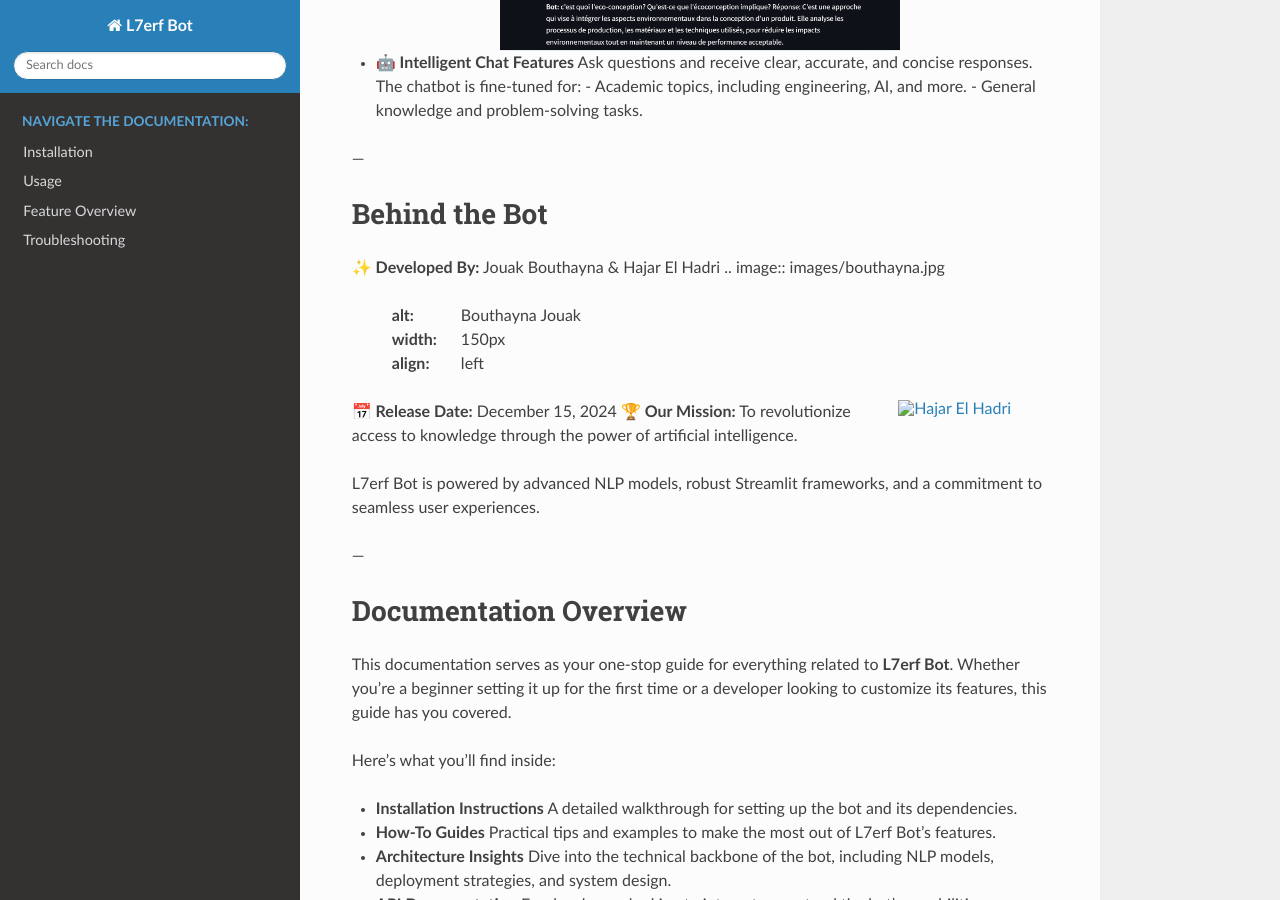
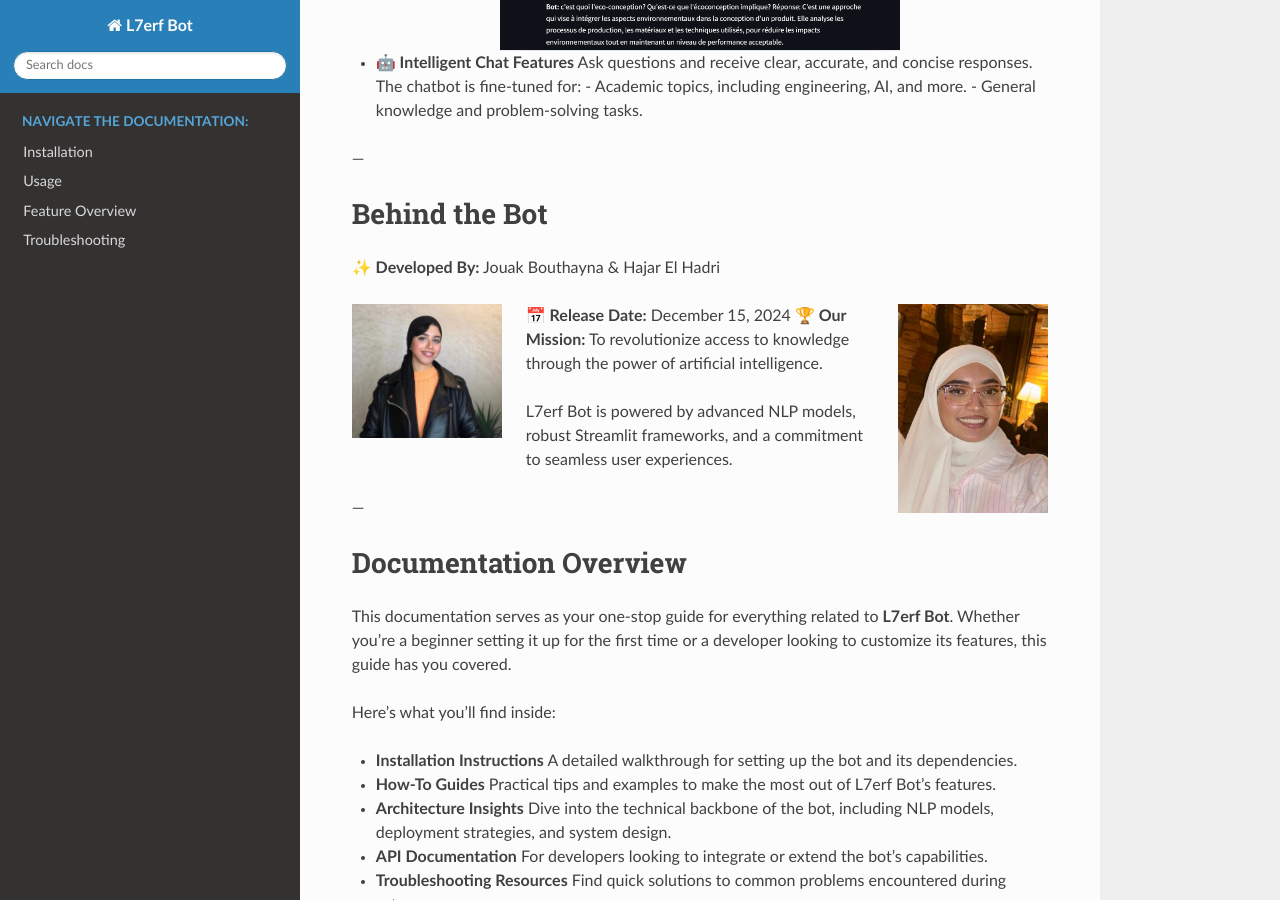
Before and after one commit to BettyJk/L7erf, a Sphinx documentation site: the page built from docs/index.rst, in a window 1280 px wide and 900 px high, scrolled down 1769 px. Built offline with Sphinx 7.4.7 and the Read the Docs theme 3.1.0, drawn with Linux system fonts in a browser that asks for light colours; pages that are not in the unit, such as notebooks, are missing from menus.

Commit message:
Update index.rst

```diff
--- a/docs/index.rst
+++ b/docs/index.rst
@@ -85,12 +85,13 @@
 ==============
 
 **✨ Developed By:** Jouak Bouthayna & Hajar El Hadri
-.. image:: images/bouthayna.jpg
-   :alt: Bouthayna Jouak
+
+.. image:: bouthayna.jpg
+   :alt: Hajar El Hadri
    :width: 150px
    :align: left
 
-.. image:: images/hajar.jpg
+.. image:: hajar.jpg
    :alt: Hajar El Hadri
    :width: 150px
    :align: right
```
